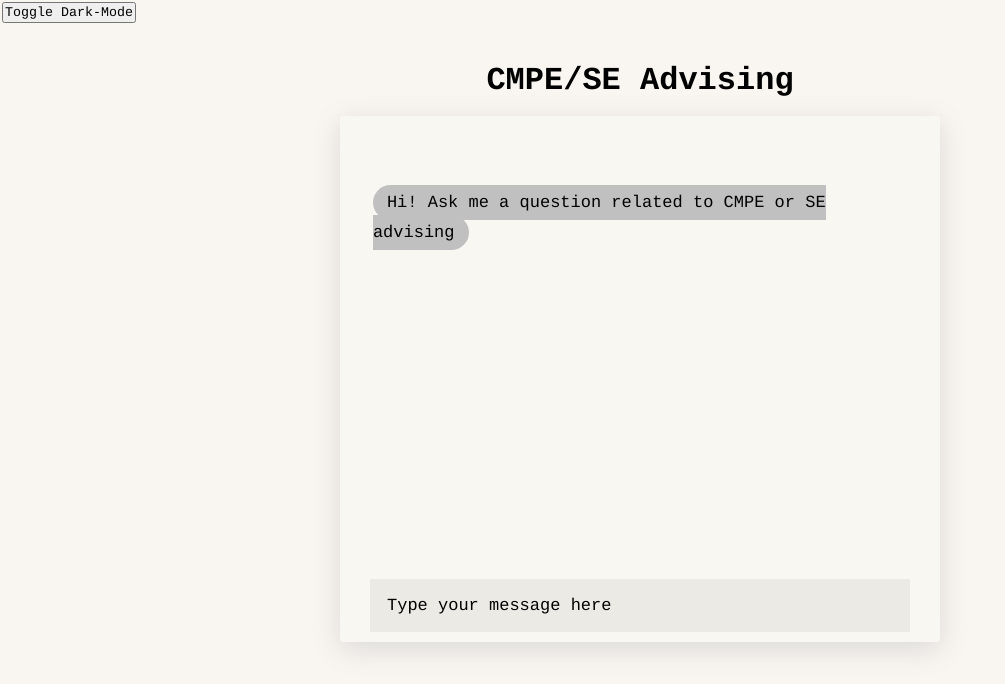
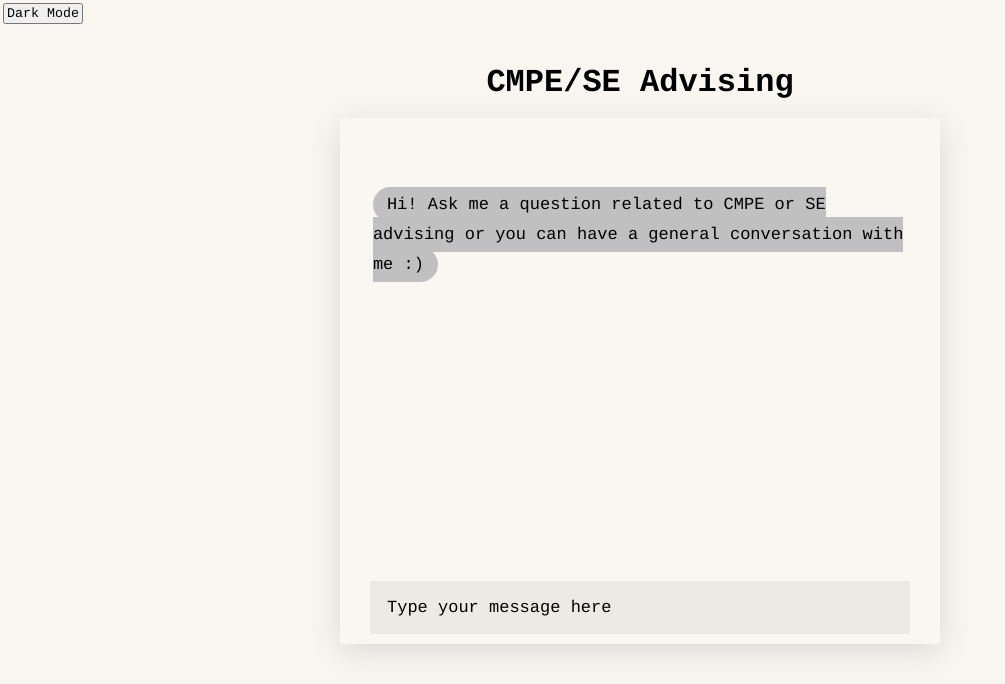
Before and after one commit to akumar23/HAL-AI-AdvisorBot, a Flask app: page / in a window 1280 px wide. Shown: the top 684 px of the page, without its empty margins (0-1005 px from the left). Run offline with Flask 2, Linux system fonts and the light colour scheme; some libraries are stand-ins or nearby versions.

Commit message:
html update

```diff
--- a/templates/base.html
+++ b/templates/base.html
@@ -10,11 +10,12 @@
 
 <body class>
 <!-- <button onclick="darkModeToggle()">Toggle dark mode</button> -->
-<button class="btn-toggle">Toggle Dark-Mode</button>
-
+<div class = "box">
+  <button class="button"><span>Dark Mode </span></button>
+</div>
 
 <script>
-  const btn = document.querySelector(".btn-toggle");
+  const btn = document.querySelector(".button");
   const theme = document.querySelector("#theme-link");
   btn.addEventListener("click", function() {
 
@@ -28,16 +29,17 @@
 
 <!-- box changed to container -->
 <div class="container">
+    <!-- <img
+    src="https://image.flaticon.com/icons/png/128/36/36929.png"
+    alt="HAL"
+    style="width:50px;height:60px; padding-bottom: 15px;"/> -->
     <h1>CMPE/SE Advising</h1>
+
     <div class = "chatbot">
 
         <div id="chatbox">
-            <!-- <img
-            src="https://image.flaticon.com/icons/png/128/36/36929.png"
-            alt="HAL"
-            style="width:50px;height:60px; padding-bottom: 15px;"/> -->
             <p class="botText">
-                <span>Hi! Ask me a question related to CMPE or SE advising</span>
+                <span>Hi! Ask me a question related to CMPE or SE advising or you can have a general conversation with me :)</span>
             </p>
         </div>
 
```
